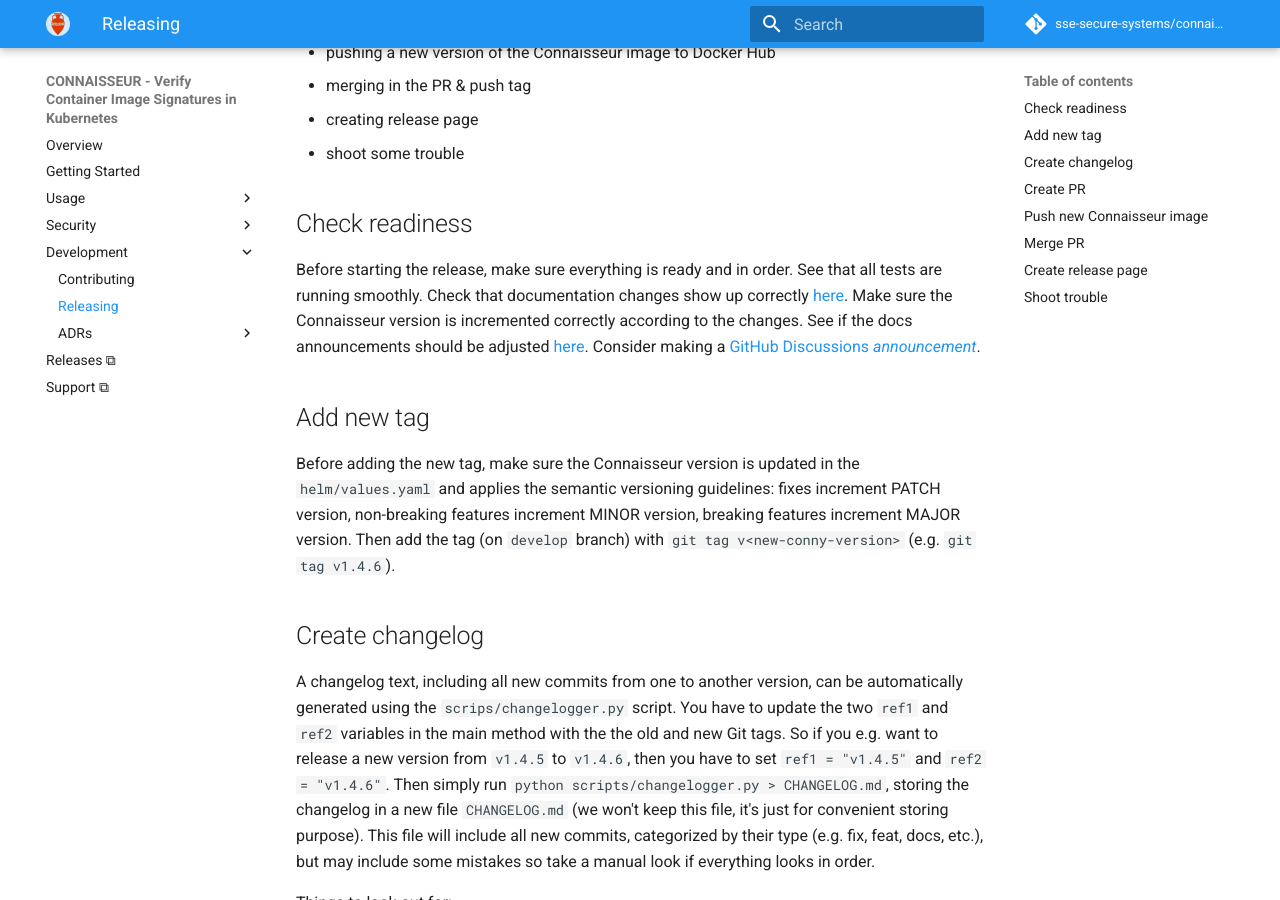
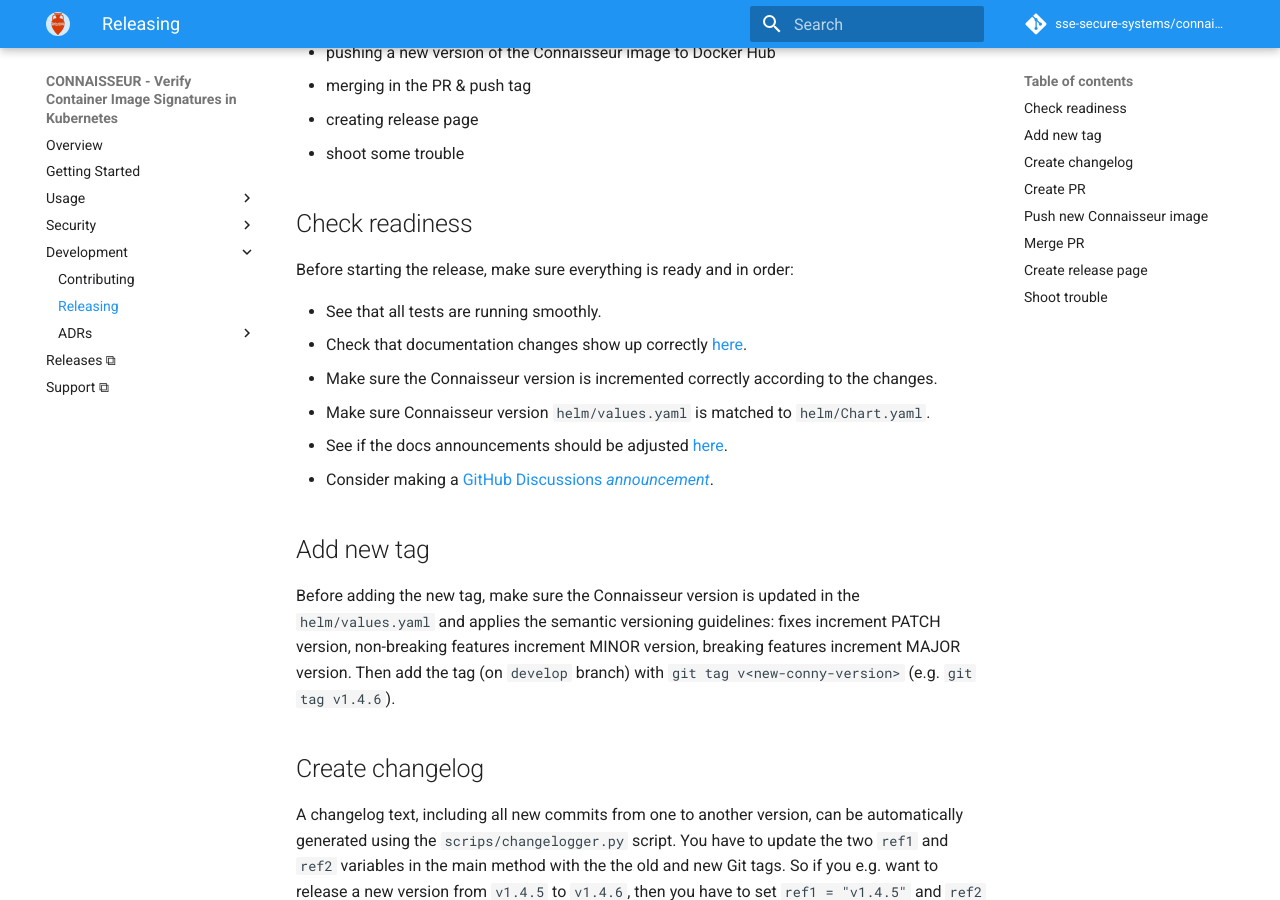
Before and after one commit to sse-secure-systems/connaisseur, an MkDocs documentation site: the page built from docs/RELEASING.md, in a window 1280 px wide and 900 px high, scrolled down 367 px. Built offline with MkDocs 1.6.1 and Material for MkDocs 9.7.7, drawn with Linux system fonts in a browser that asks for light colours; comment, search, counter and statistics services are not loaded; the version menu is left out.

Commit message:
docs: update Chart.yaml

```diff
--- a/docs/RELEASING.md
+++ b/docs/RELEASING.md
@@ -13,12 +13,14 @@
 
 ## Check readiness
 
-Before starting the release, make sure everything is ready and in order.
-See that all tests are running smoothly.
-Check that documentation changes show up correctly [here](https://sse-secure-systems.github.io/connaisseur/develop/).
-Make sure the Connaisseur version is incremented correctly according to the changes.
-See if the docs announcements should be adjusted [here](https://github.com/sse-secure-systems/connaisseur/blob/master/docs/overrides/main.html).
-Consider making a [GitHub Discussions *announcement*](https://github.com/sse-secure-systems/connaisseur/discussions).
+Before starting the release, make sure everything is ready and in order:
+
+- See that all tests are running smoothly.
+- Check that documentation changes show up correctly [here](https://sse-secure-systems.github.io/connaisseur/develop/).
+- Make sure the Connaisseur version is incremented correctly according to the changes.
+- Make sure Connaisseur version `helm/values.yaml` is matched to `helm/Chart.yaml`.
+- See if the docs announcements should be adjusted [here](https://github.com/sse-secure-systems/connaisseur/blob/master/docs/overrides/main.html).
+- Consider making a [GitHub Discussions *announcement*](https://github.com/sse-secure-systems/connaisseur/discussions).
 
 ## Add new tag
 
```
Also changed, not shown: 1 other file.
